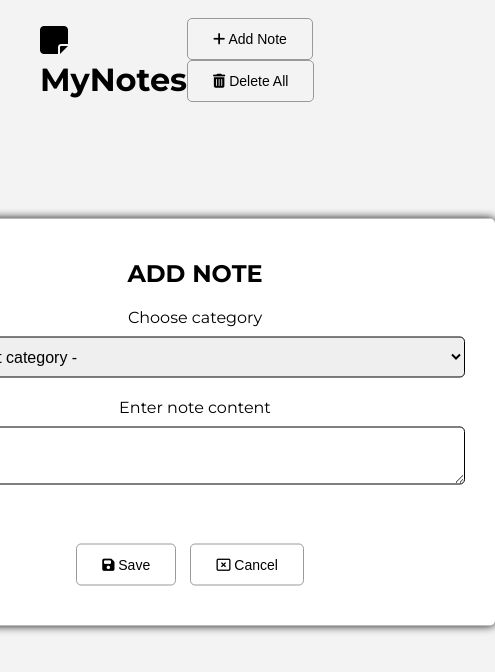
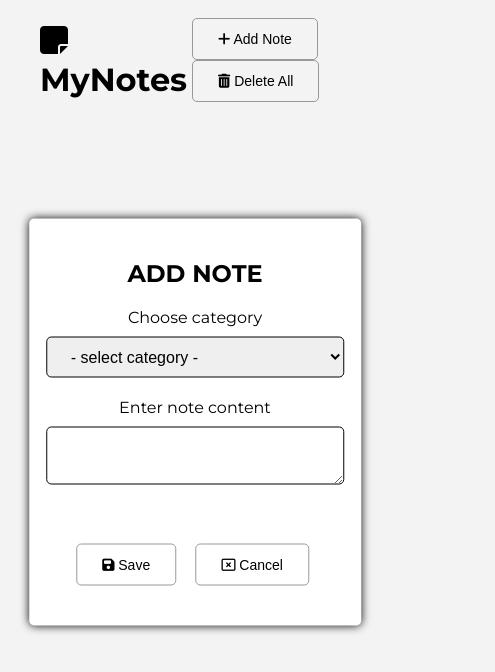
Before and after one commit to greg19850/my-notes, a plain HTML site: page index.html in a window 390 px wide. Both pictures are taken after a click on the button "Add Note". Shown: the whole page, 495 px wide, since content can reach past the window. Drawn offline with Linux system fonts and the light colour scheme.

Commit message:
Added media queries

```diff
--- a/styles.css
+++ b/styles.css
@@ -22,6 +22,7 @@ body {
 .note-panel .save,
 .note-panel .cancel {
     padding: 12px 25px;
+    margin-left: 5px;
     background: none;
     border: 1px solid #999;
     border-radius: 5px;
@@ -93,6 +94,14 @@ body {
     background-color: #fff;
     box-shadow: 0 0 10px black;
     border-radius: 5px;
+
+
+}
+
+@media screen and (max-width: 768px) {
+    .note-panel{
+        width:85%
+    }
 }
 
 .note-panel h2 {
```
